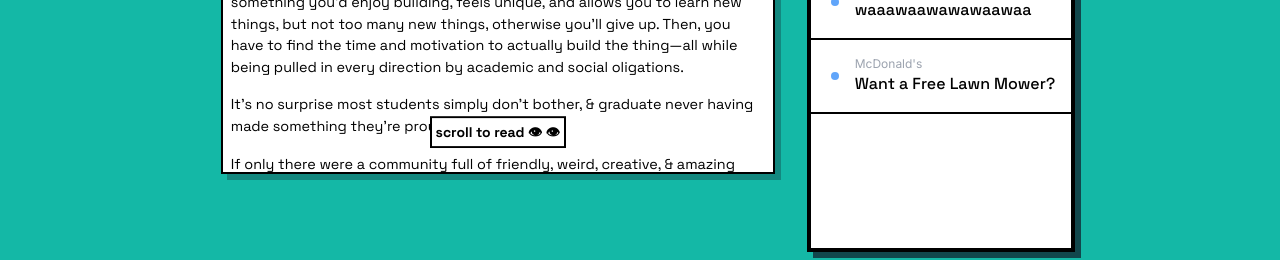
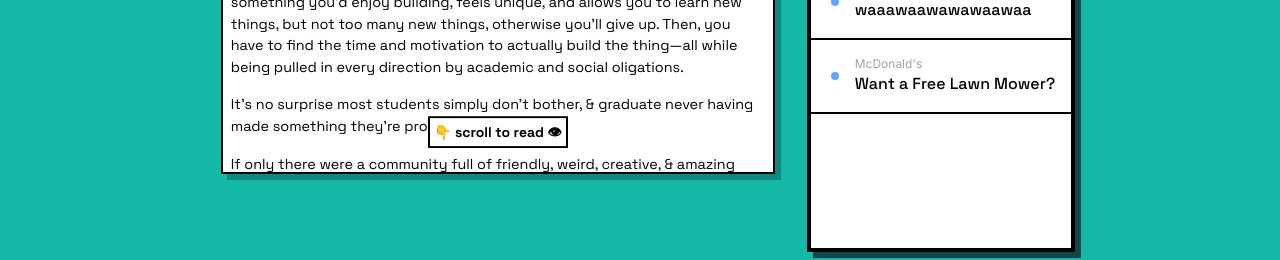
Before and after one commit to purduehackers/site, a Next.js app: page / in a window 1280 px wide. Shown: the part 1240-1500 px from the top of the page. Built offline with nearby package versions, Linux system fonts and the light colour scheme.

Commit message:
update scroll copy

```diff
--- a/components/email.tsx
+++ b/components/email.tsx
@@ -168,7 +168,7 @@ const Email = () => {
                   }`}
                 >
                   <div className="absolute bottom-4 border-2 border-black bg-white p-1 text-sm font-bold animate-bounce">
-                    <p>scroll to read 👁 👁</p>
+                    <p>👇 scroll to read 👁</p>
                   </div>
                 </div>
                 <div className="border-b-2 border-black flex flex-row bg-gray-300 cursor-pointer">
```
